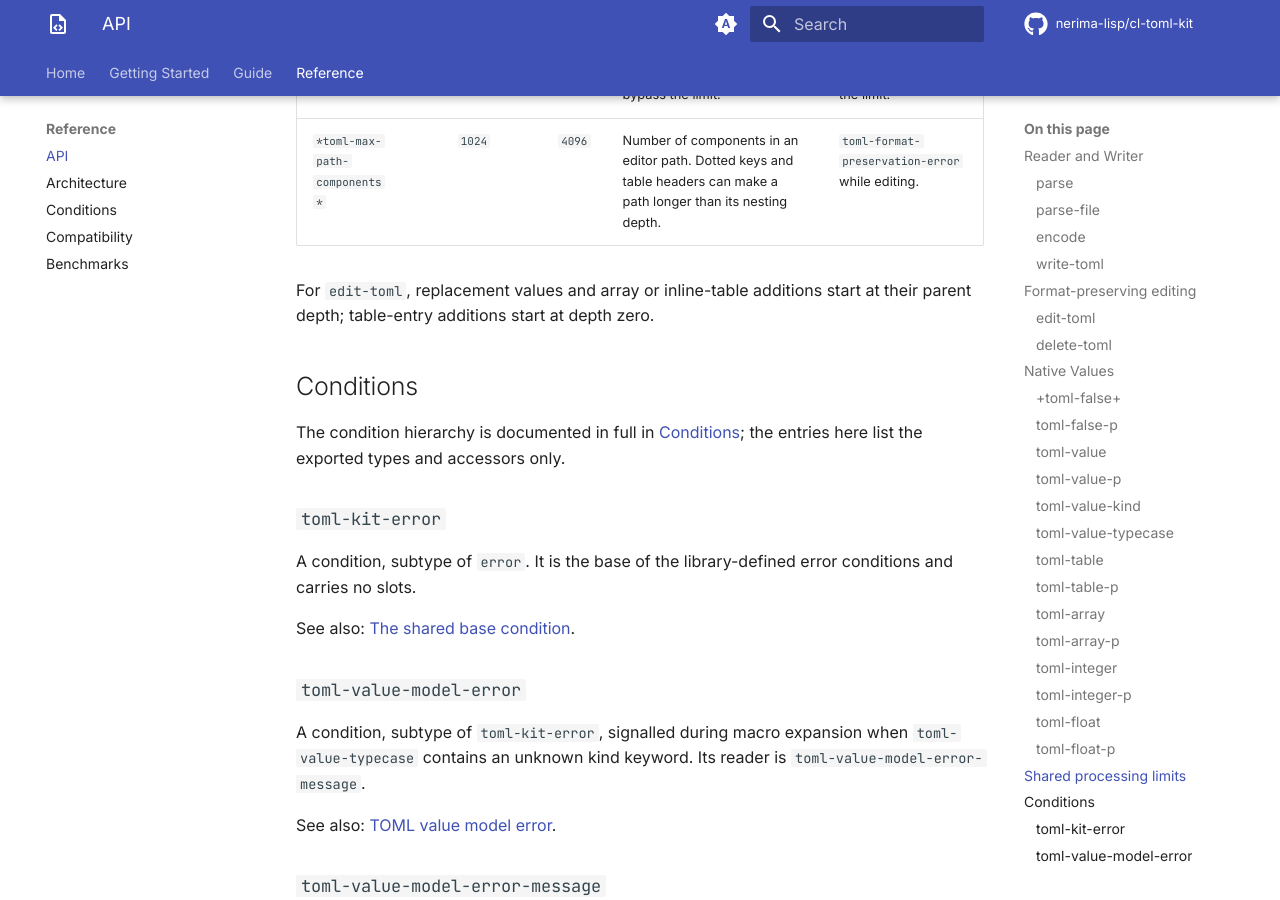
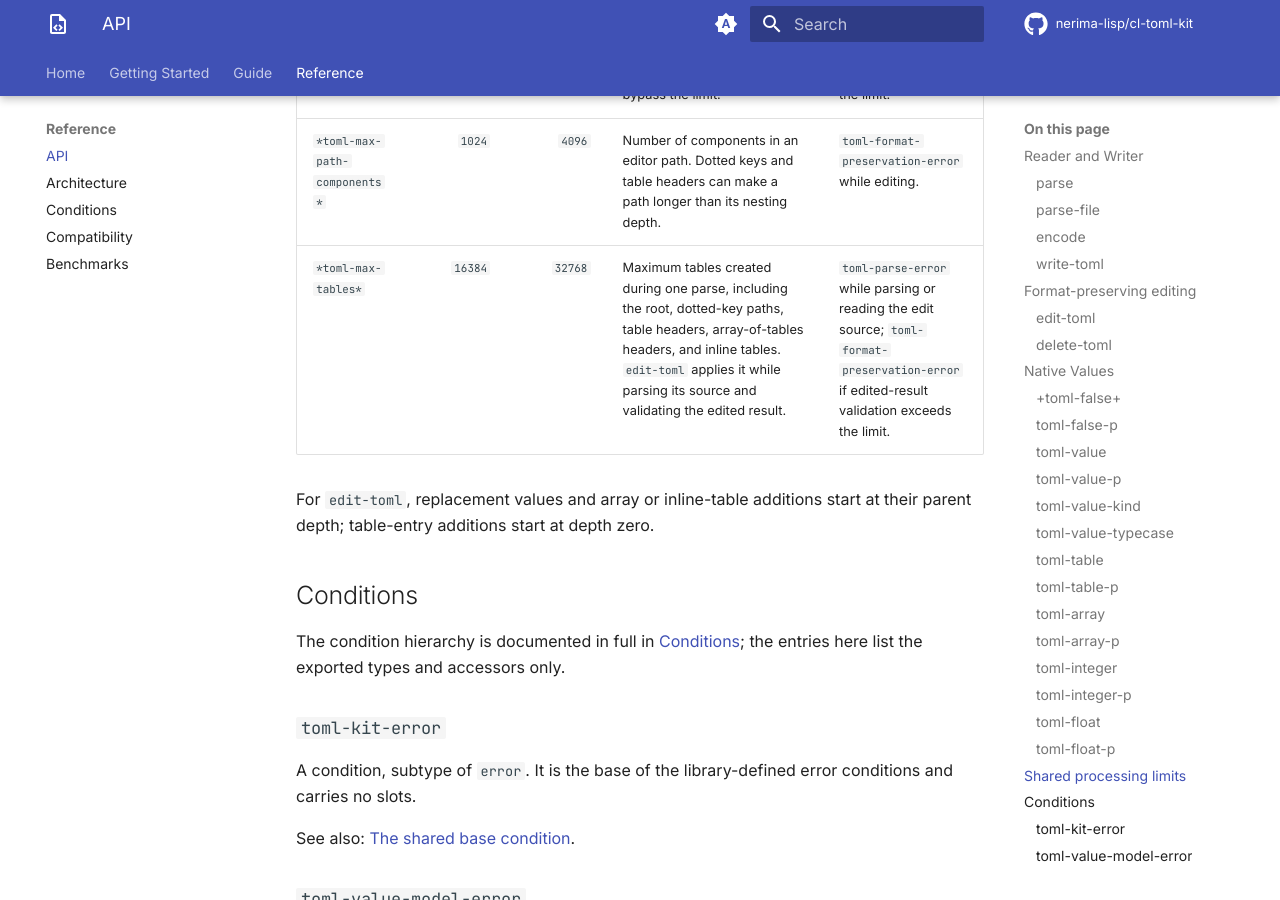
Before and after one commit to nerima-lisp/cl-toml-kit, an MkDocs documentation site: the page built from docs/src/reference/api.md, in a window 1280 px wide and 900 px high, scrolled down 9021 px. Built offline with MkDocs 1.6.1 and Material for MkDocs 9.7.7, drawn with Linux system fonts in a browser that asks for light colours; comment, search, counter and statistics services are not loaded.

Commit message:
Bound TOML table creation during parsing

```diff
--- a/docs/src/reference/api.md
+++ b/docs/src/reference/api.md
@@ -399,6 +399,7 @@ condition.
 | `*toml-max-input-characters*` | `16777216` | `67108864` | Character length for strings and streams passed to `parse`, decoded `parse-file` text, and decoded `edit-toml` text; streams stop after reading the first character over the limit. | `toml-parse-error` for `parse` and `parse-file`; `toml-format-preservation-error` for `edit-toml`. |
 | `*toml-max-number-token-length*` | `256` | `4096` | `parse` and `parse-file` limit integer and finite floating-point tokens; `edit-toml` applies the reader check to its source and edited result. Infinity and NaN tokens bypass the limit. | `toml-parse-error` while parsing; `toml-format-preservation-error` if edited-result validation exceeds the limit. |
 | `*toml-max-path-components*` | `1024` | `4096` | Number of components in an editor path. Dotted keys and table headers can make a path longer than its nesting depth. | `toml-format-preservation-error` while editing. |
+| `*toml-max-tables*` | `16384` | `32768` | Maximum tables created during one parse, including the root, dotted-key paths, table headers, array-of-tables headers, and inline tables. `edit-toml` applies it while parsing its source and validating the edited result. | `toml-parse-error` while parsing or reading the edit source; `toml-format-preservation-error` if edited-result validation exceeds the limit. |
 
 For `edit-toml`, replacement values and array or inline-table additions start
 at their parent depth; table-entry additions start at depth zero.
```
Also changed, not shown: 7 other files.
